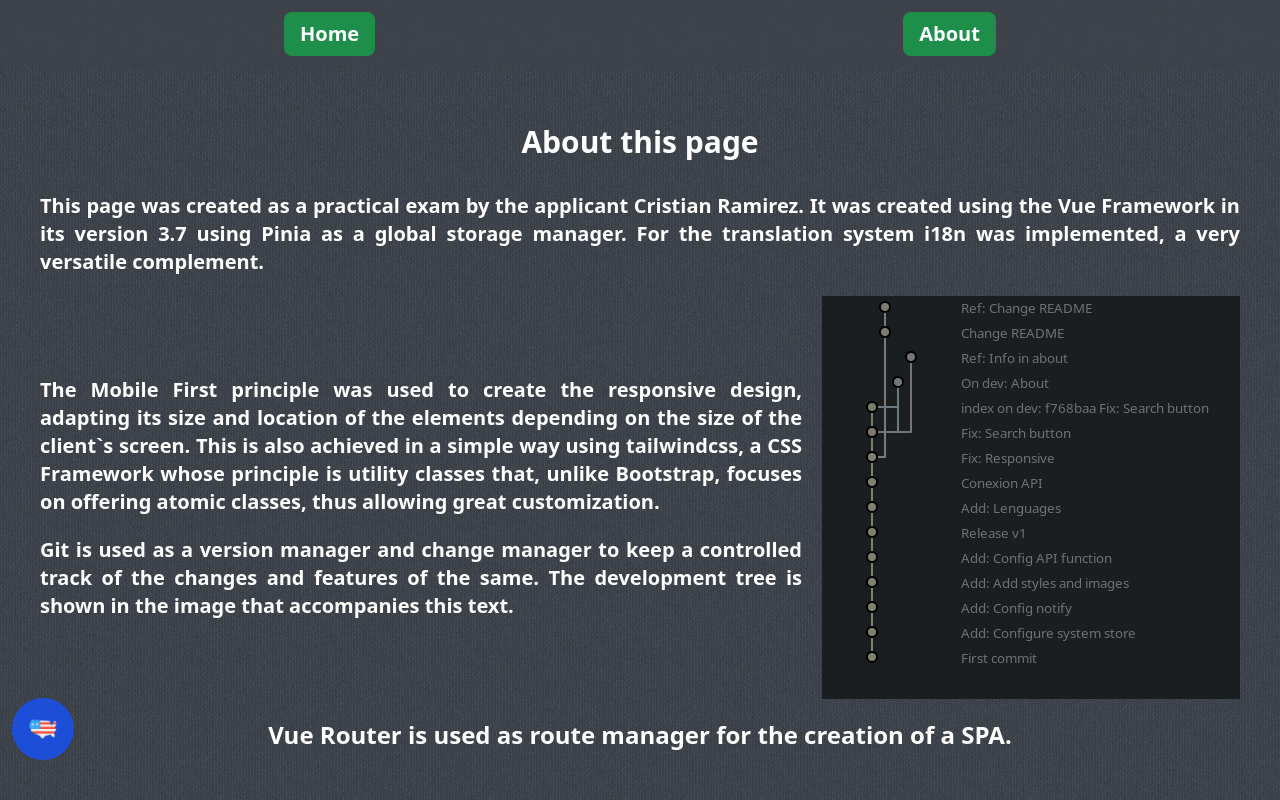
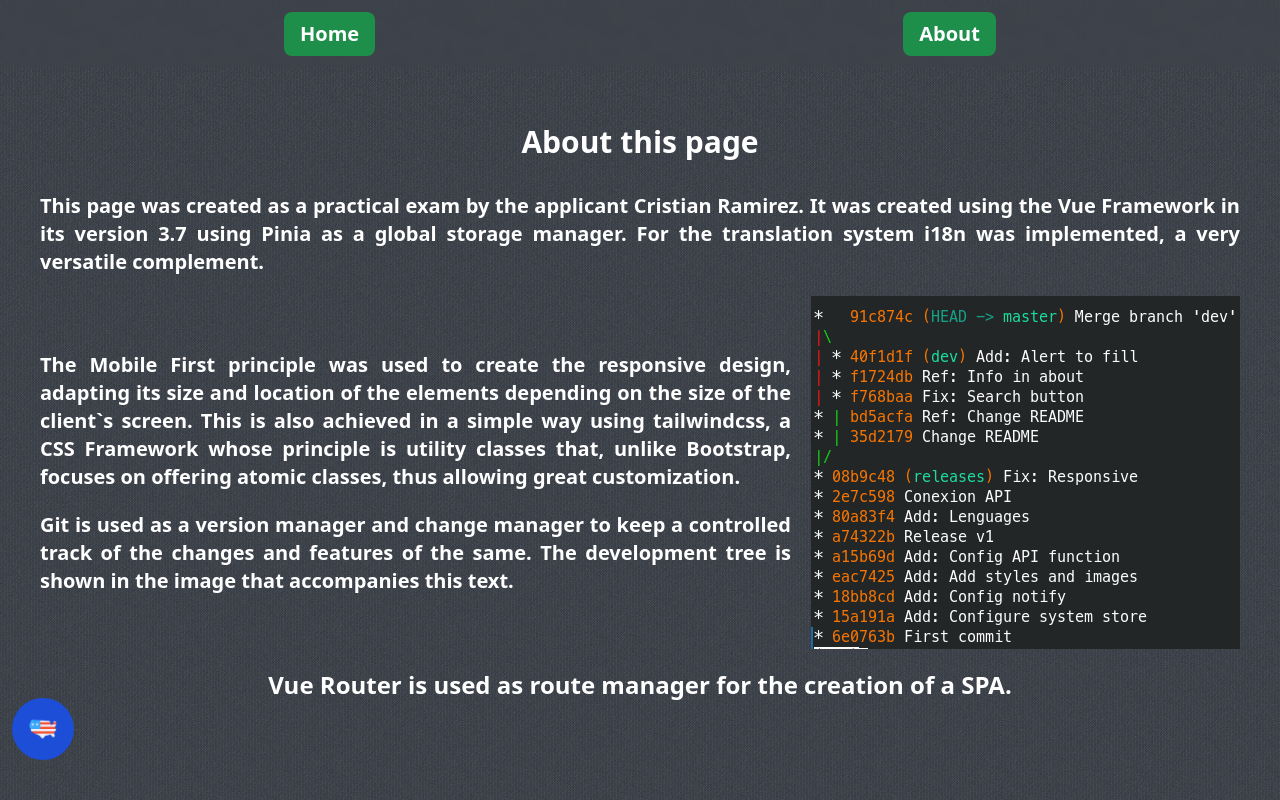
Before and after one commit to cris0501/Sitio_prueba, a Vue app: page /about in a window 1280 px wide. Shown: the top 800 px of the page. Built offline with nearby package versions, Linux system fonts and the light colour scheme.

Commit message:
Change gtree image

```diff
--- a/src/views/AboutView.vue
+++ b/src/views/AboutView.vue
@@ -13,7 +13,7 @@
           {{ t('message.about.about3') }}
         </p>
       </div>
-      <img src="@/assets/images/tree.png" style="height:100%;width:auto;">
+      <img src="@/assets/images/tree2.png" style="height:100%;width:auto;">
     </div>
     <p class="text-white text-2xl text-center font-bold">
       {{ t('message.about.spa') }}
```
Also changed, not shown: src/assets/images/tree2.png (added).
